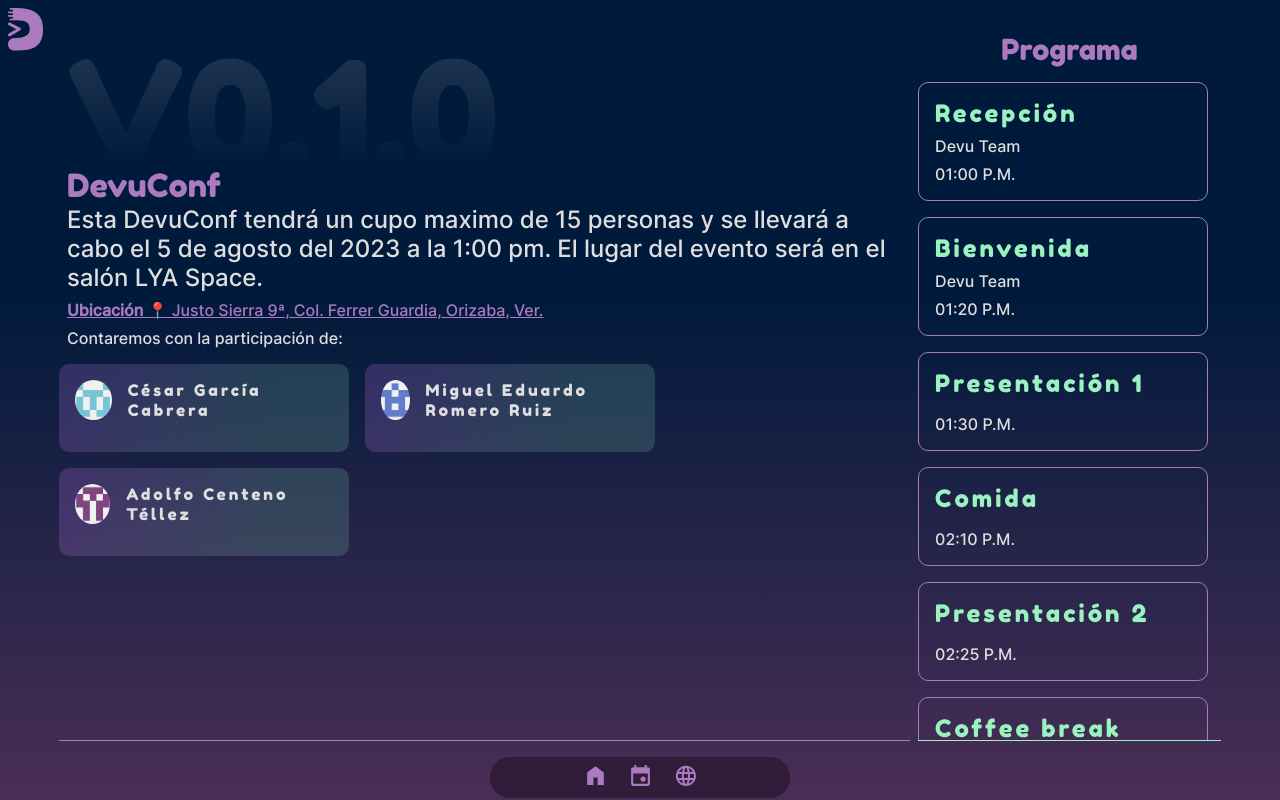
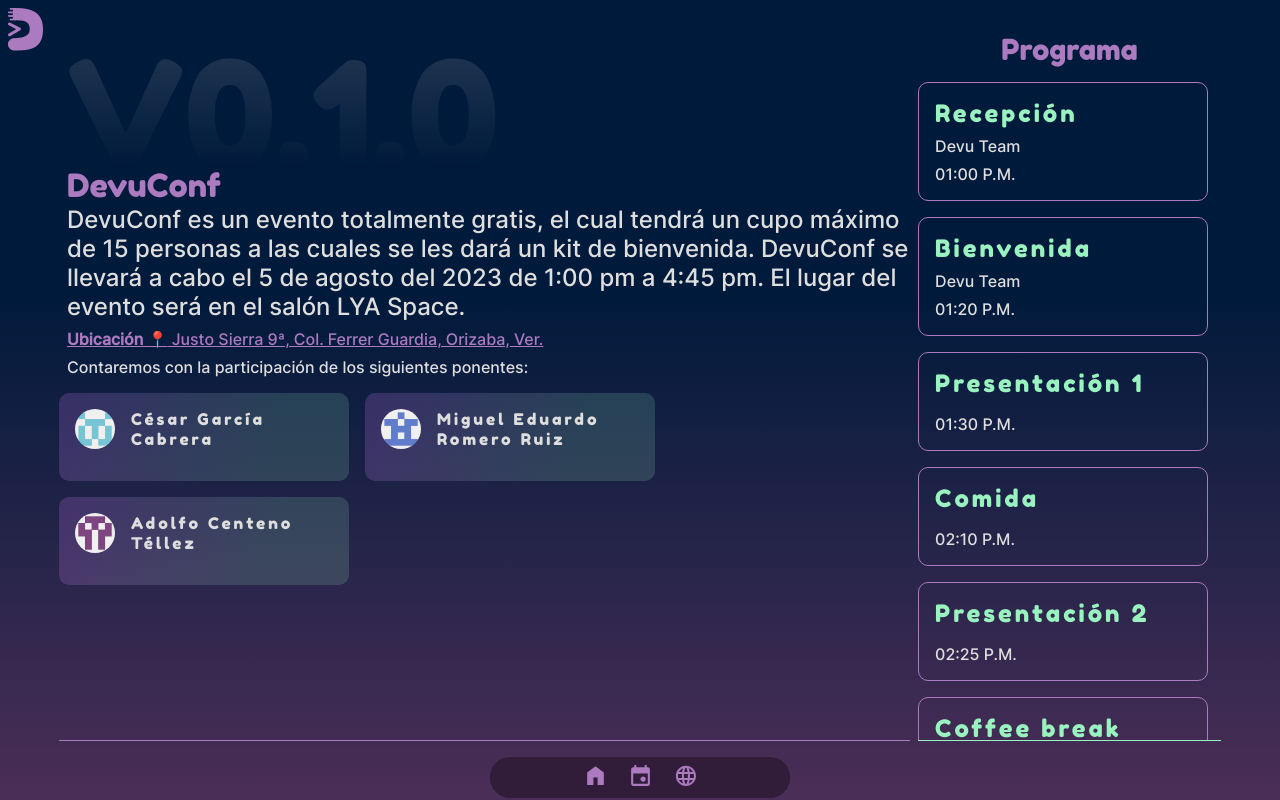
Before and after one commit to DevuCommunity/Devu-conf, a React (Vite) app: page /conf in a window 1280 px wide. Built offline with nearby package versions, Linux system fonts and the light colour scheme.

Commit message:
change description devu-conf

```diff
--- a/src/cmponents/User/UserBadge/UserBadge.css
+++ b/src/cmponents/User/UserBadge/UserBadge.css
@@ -4,7 +4,7 @@
     max-width: 273px;
 }
 .user-circle{
-    width: 40px;
+    min-width: 40px;
     height: 40px;
 }
 .user-img{
--- a/src/pages/DevuConfPage/DevuConfPage.jsx
+++ b/src/pages/DevuConfPage/DevuConfPage.jsx
@@ -1,10 +1,10 @@
 import { motion } from "framer-motion";
+import { Helmet } from "react-helmet-async";
 import { itinerary } from "../../data/devuconf/itinerary";
 import { speakers } from "../../data/devuconf/speakers";
 import "./DevuConfPage.css";
-import { Helmet } from "react-helmet-async";
+import { Itinerary } from "./components/Itinerary";
 import { SpeakersPanel } from "./components/SpeakersPanel";
-import { Itinerary } from "./components/Itinerary";
 
 export const DevuConfPage = () => {
   const PROGRAM_READY = false;
@@ -27,9 +27,7 @@ export const DevuConfPage = () => {
               </div>
               <div style={{ display: "flex", flexDirection: "column", gap: "8px" }}>
                 <p className="event-description">
-                  Esta DevuConf tendrá un cupo maximo de 15 personas y se llevará a
-                  cabo el 5 de agosto del 2023 a la 1:00 pm. El lugar del evento
-                  será en el salón LYA Space.
+                DevuConf es un evento totalmente gratis, el cual tendrá un cupo máximo de 15 personas a las cuales se les dará un kit de bienvenida. DevuConf se llevará a cabo el 5 de agosto del 2023 de 1:00 pm a 4:45 pm. El lugar del evento será en el salón LYA Space.
                 </p>
                 <p>
                   <a className="ConfPage__location" target="_blank" rel="noreferrer" href="https://maps.app.goo.gl/XT4ptyZBJEgqEScn9">
@@ -37,7 +35,7 @@ export const DevuConfPage = () => {
                   </a>
                 </p>
                 <p>
-                  Contaremos con la participación de:
+                  Contaremos con la participación de los siguientes ponentes:
                 </p>
               </div>
             </div>
```
